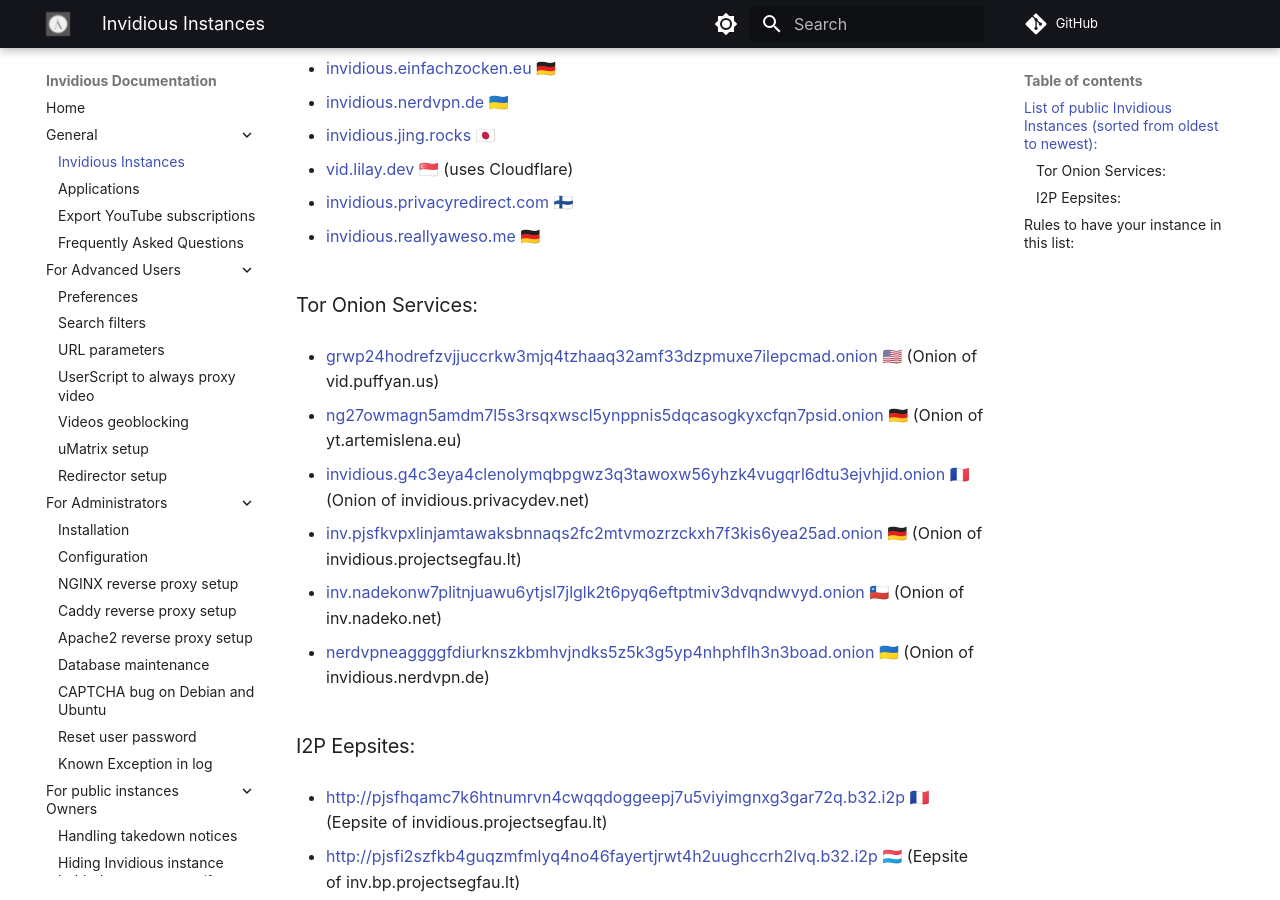
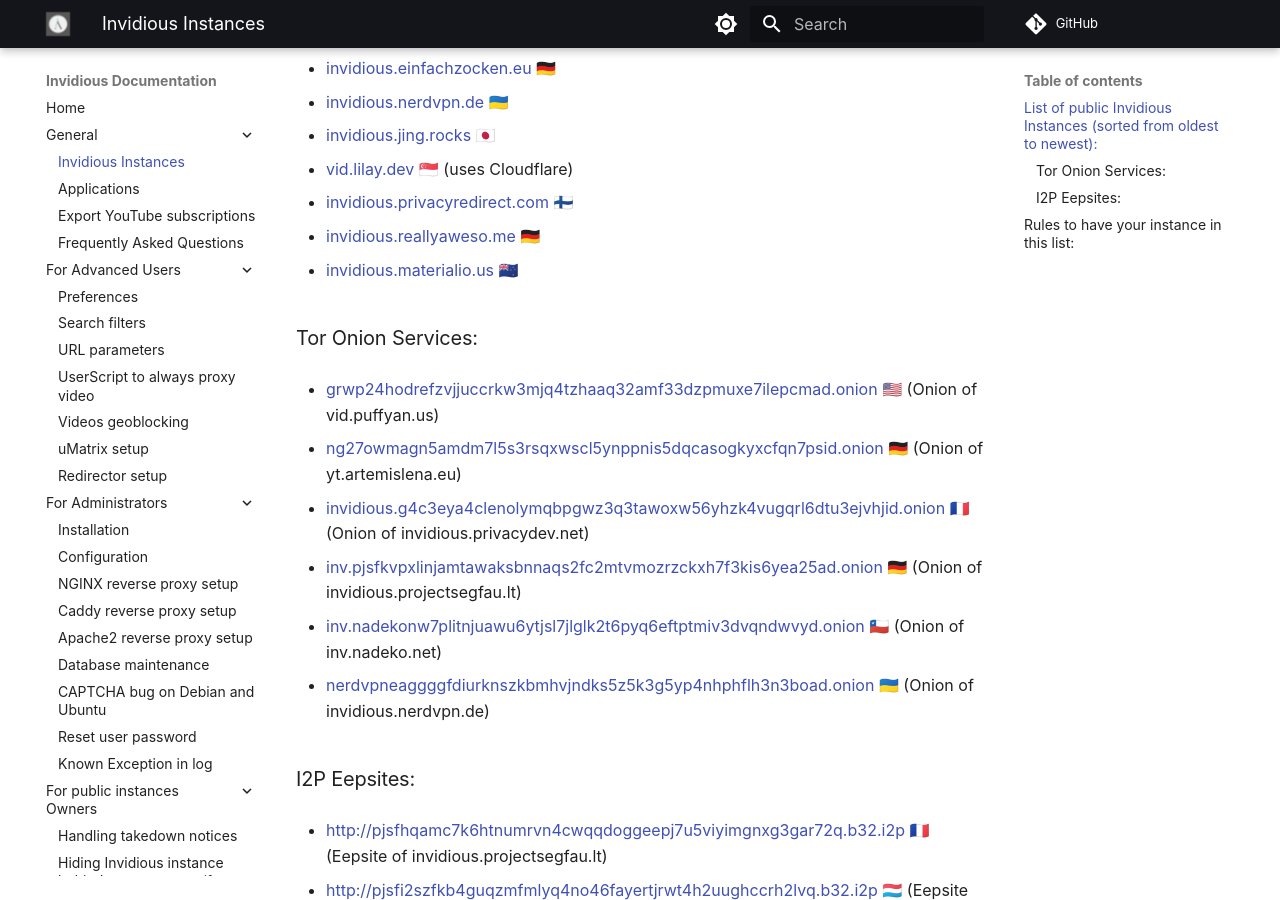
Before and after one commit to iv-org/documentation, an MkDocs documentation site: the page built from docs/instances.md, in a window 1280 px wide and 900 px high, scrolled down 1127 px. Built offline with MkDocs 1.6.1 and Material for MkDocs 9.7.7, drawn with Linux system fonts in a browser that asks for light colours; comment, search, counter and statistics services are not loaded.

Commit message:
add invidious.materialio.us to the instance list
closes #529

```diff
--- a/docs/instances.md
+++ b/docs/instances.md
@@ -62,6 +62,8 @@
 
 * [invidious.reallyaweso.me](https://invidious.reallyaweso.me) 🇩🇪
 
+* [invidious.materialio.us](https://invidious.materialio.us) 🇳🇿
+
 ### Tor Onion Services:
 
 * [grwp24hodrefzvjjuccrkw3mjq4tzhaaq32amf33dzpmuxe7ilepcmad.onion](http://grwp24hodrefzvjjuccrkw3mjq4tzhaaq32amf33dzpmuxe7ilepcmad.onion) 🇺🇸 (Onion of vid.puffyan.us)
```
